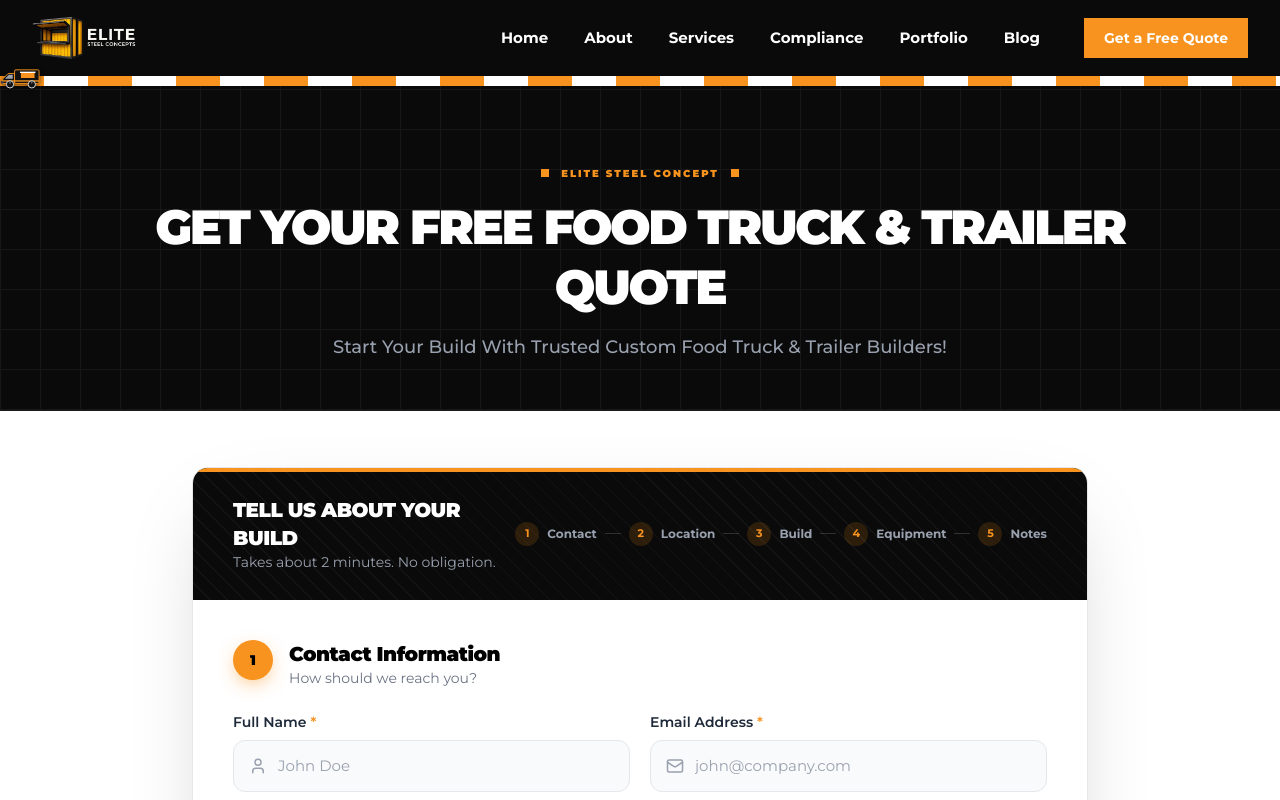
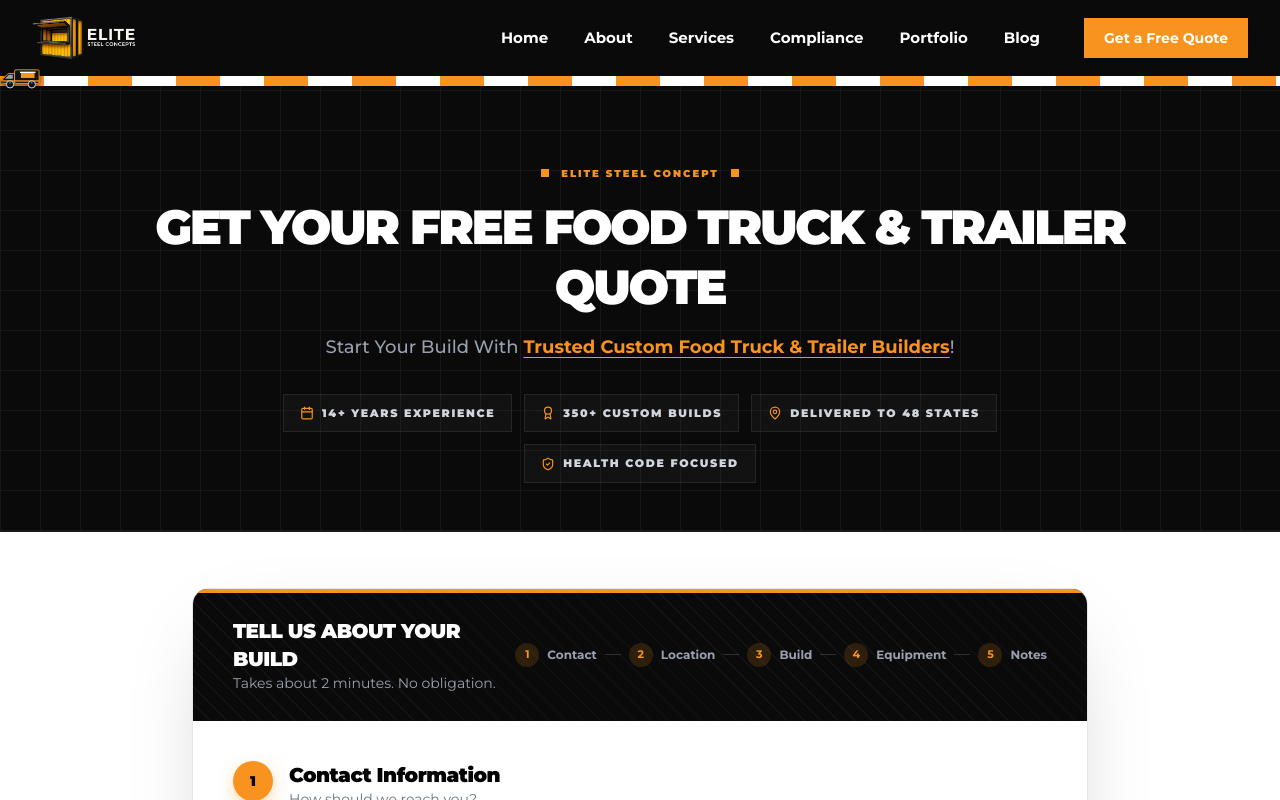
Before and after one commit to districtbites/Elite-steel-concepts-, a Next.js app: page /quote in a window 1280 px wide. Shown: the top 800 px of the page. Built offline with nearby package versions, Linux system fonts and the light colour scheme.

Commit message:
#update the code with staging

```diff
--- a/app/(public)/compliance/page.tsx
+++ b/app/(public)/compliance/page.tsx
@@ -41,8 +41,10 @@ export default async function ComplianceHub() {
   const heroDescLinked = autoLinkMarkdown(heroDescRaw, activeRules, linkSettings).updatedContent;
 
   const whyDescRaw = "The right requirements start with the design compliance, which can affect almost every part of a mobile kitchen, from handwashing and dishwashing sinks to water systems, wastewater, equipment placement, food-preparation areas, and electrical systems.";
+  const whyDescLinked = autoLinkMarkdown(whyDescRaw, activeRules, linkSettings).updatedContent;
 
   const whyDesc2Raw = "Understanding these requirements before fabrication can help you plan the right layout and avoid unnecessary design changes later. As a custom food truck builder, Elite Steel Concepts considers the requirements that may apply to your project based on your planned operation and location.";
+  const whyDesc2Linked = autoLinkMarkdown(whyDesc2Raw, activeRules, linkSettings).updatedContent;
 
   const locationDescRaw = "Custom food truck starts with knowing where you plan to operate. Health, safety, plumbing, fire, and mobile food requirements can vary between states, counties, cities, and local authorities.";
   const locationDescLinked = autoLinkMarkdown(locationDescRaw, activeRules, linkSettings).updatedContent;
@@ -107,10 +109,10 @@ export default async function ComplianceHub() {
               Why Food Truck Compliance Matters
             </h2>
             <p className="text-gray-600 text-base leading-relaxed max-w-3xl mx-auto">
-              {whyDescRaw}
+              <AutoLinkedText text={whyDescLinked} />
             </p>
             <p className="text-gray-600 text-base leading-relaxed max-w-3xl mx-auto">
-              {whyDesc2Raw}
+              <AutoLinkedText text={whyDesc2Linked} />
             </p>
           </div>
         </Container>
--- a/app/(public)/locations/page.tsx
+++ b/app/(public)/locations/page.tsx
@@ -118,8 +118,14 @@ export default async function LocationsPage() {
               We Deliver to All 48 States
             </h2>
             <p className="text-gray-600 text-base md:text-lg leading-relaxed">
-              While we&apos;re based in Manassas, VA, Elite Steel Concepts has delivered custom food trucks and
-              concession trailers to entrepreneurs across 48 states. Distance is not a barrier — we handle
+              While we&apos;re based in Manassas, VA, Elite Steel Concepts has delivered custom food trucks and{" "}
+              <Link
+                href="/services/custom-food-trailers"
+                className="text-primary font-bold underline underline-offset-4 hover:text-orange-600 transition-colors"
+              >
+                concession trailers
+              </Link>{" "}
+              to entrepreneurs across 48 states. Distance is not a barrier — we handle
               logistics, coordinate delivery, and ensure your truck arrives ready for inspection.
             </p>
           </div>
--- a/app/(public)/portfolio/page.tsx
+++ b/app/(public)/portfolio/page.tsx
@@ -76,7 +76,18 @@ export default async function PortfolioPage() {
         className="!pb-10 md:!pb-12"
         title="Elite Steel Concept Work Portfolio"
         normalCaseSubtitle
-        subtitle="Take a look at our completed custom food truck and trailer projects, built by an experienced custom food truck builder and designed around each business’s unique needs."
+        subtitle={
+          <>
+            Take a look at our completed custom food truck and trailer projects, built by an experienced{" "}
+            <Link
+              href="/services/custom-food-trucks"
+              className="text-primary font-bold underline underline-offset-4 hover:text-orange-600 transition-colors"
+            >
+              custom food truck builder
+            </Link>{" "}
+            and designed around each business’s unique needs.
+          </>
+        }
       >
         <Link
           href="/quote"
--- a/app/(public)/quote/page.tsx
+++ b/app/(public)/quote/page.tsx
@@ -4,7 +4,7 @@ import Section from "@/components/ui/Section";
 import PageHeader from "@/components/ui/PageHeader";
 import QuoteForm from "@/components/QuoteForm";
 import FAQSection from "@/components/FAQSection";
-import { ShieldCheck, Zap, Factory, Award, CheckCircle2, ChevronRight } from "lucide-react";
+import { ShieldCheck, Zap, Factory, Award, CheckCircle2, ChevronRight, Calendar, MapPin } from "lucide-react";
 import Link from "next/link";
 import { getSEO, getPageSEO, getFAQs, getLocations } from "@/lib/db";
 import type { Metadata } from "next";
@@ -42,6 +42,13 @@ export default async function QuotePage() {
     { title: "Custom CAD Planning", text: "Optimize your workflow with 3D floor plans designed for speed.", icon: Award },
   ];
 
+  const trustBadges = [
+    { label: "14+ Years Experience", icon: Calendar },
+    { label: "350+ Custom Builds", icon: Award },
+    { label: "Delivered to 48 States", icon: MapPin },
+    { label: "Health Code Focused", icon: ShieldCheck },
+  ];
+
   const processMetrics = [
     { label: "Engineering Quality", value: "A++" },
     { label: "Design Blueprinting", value: "Included" },
@@ -53,11 +60,34 @@ export default async function QuotePage() {
       <PageHeader
         eyebrow="Elite Steel Concept"
         title="Get Your Free Food Truck & Trailer Quote"
-        subtitle="Start Your Build With Trusted Custom Food Truck & Trailer Builders!"
+        subtitle={
+          <>
+            Start Your Build With{" "}
+            <Link
+              href="/services"
+              className="text-primary font-bold underline underline-offset-4 hover:text-orange-600 transition-colors"
+            >
+              Trusted Custom Food Truck &amp; Trailer Builders
+            </Link>
+            !
+          </>
+        }
         titleClassName="text-3xl md:text-5xl max-w-5xl mx-auto !leading-tight"
         normalCaseSubtitle
         className="!pb-10 md:!pb-12"
-      />
+      >
+        <ul className="mt-8 flex flex-wrap items-center justify-center gap-3 max-w-4xl mx-auto">
+          {trustBadges.map(({ label, icon: Icon }) => (
+            <li
+              key={label}
+              className="inline-flex items-center gap-2 border border-[#262626] bg-white/[0.03] px-4 py-2.5 text-[10px] md:text-[11px] font-black uppercase tracking-[0.15em] text-gray-300"
+            >
+              <Icon size={14} className="text-primary shrink-0" />
+              {label}
+            </li>
+          ))}
+        </ul>
+      </PageHeader>
 
       <Section className="bg-[#0a0a0a] overflow-hidden !py-10 md:!py-14 border-b border-[#1a1a1a] relative">
         <div className="absolute inset-0 opacity-[0.05]" style={{ backgroundImage: "repeating-linear-gradient(45deg, #fff 0px, #fff 1px, transparent 1px, transparent 10px)" }} />
--- a/app/(public)/services/custom-food-trailers/page.tsx
+++ b/app/(public)/services/custom-food-trailers/page.tsx
@@ -273,7 +273,11 @@ export default async function CustomFoodTrailersPage() {
                 Why Entrepreneurs Pick Elite Steel Concepts for Custom Food Trailer Builder
               </h2>
               <p className="text-gray-500 text-lg font-light leading-relaxed max-w-3xl mx-auto">
-                Elite Steel Concepts makes it simple to turn your idea into a real mobile kitchen. As experienced concession trailer manufacturers, we create custom trailers customized to your menu, equipment, space, and brand, so your trailer works the way you need it to.
+                Elite Steel Concepts makes it simple to turn your idea into a real mobile kitchen. As{" "}
+                <Link href="/about" className="text-primary font-semibold underline underline-offset-4 decoration-primary/40 hover:decoration-primary transition-colors">
+                  experienced concession trailer manufacturers
+                </Link>
+                , we create custom trailers customized to your menu, equipment, space, and brand, so your trailer works the way you need it to.
               </p>
           </div>
 
--- a/app/(public)/services/custom-food-trucks/page.tsx
+++ b/app/(public)/services/custom-food-trucks/page.tsx
@@ -300,7 +300,14 @@ export default async function CustomFoodTrucksPage() {
             </h2>
             <p className="text-gray-600 text-base md:text-lg font-medium leading-relaxed">
               Elite Steel Concepts makes it simple to turn your idea into a real
-              mobile kitchen. As experienced food truck builders, we create custom trucks around your menu, equipment, space, and
+              mobile kitchen. As{" "}
+              <Link
+                href="/about"
+                className="text-primary font-semibold underline underline-offset-2 hover:text-orange-600 transition-colors"
+              >
+                experienced food truck builders
+              </Link>
+              , we create custom trucks around your menu, equipment, space, and
               brand so your truck works the way you need it to.
             </p>
           </div>
--- a/app/(public)/testimonials/page.tsx
+++ b/app/(public)/testimonials/page.tsx
@@ -177,7 +177,7 @@ export default async function TestimonialsPage() {
                             </div>
 
                             <blockquote className="flex-grow text-base leading-relaxed mb-7 text-gray-600">
-                                &ldquo;{text}&rdquo;
+                                &ldquo;<AutoLinkedText text={autoLinkMarkdown(text, activeRules, linkSettings).updatedContent} />&rdquo;
                             </blockquote>
 
                             <figcaption className={`flex items-center gap-3 pt-5 border-t ${accent ? "border-primary/20" : "border-gray-100"}`}>
--- a/components/ui/PageHeader.tsx
+++ b/components/ui/PageHeader.tsx
@@ -3,7 +3,7 @@ import Container from "./Container";
 
 interface PageHeaderProps {
   title: string;
-  subtitle?: string;
+  subtitle?: React.ReactNode;
   eyebrow?: string;
   className?: string;
   children?: React.ReactNode;
```
Also changed, not shown: app/(public)/services/page.tsx (+14 -5 lines).
